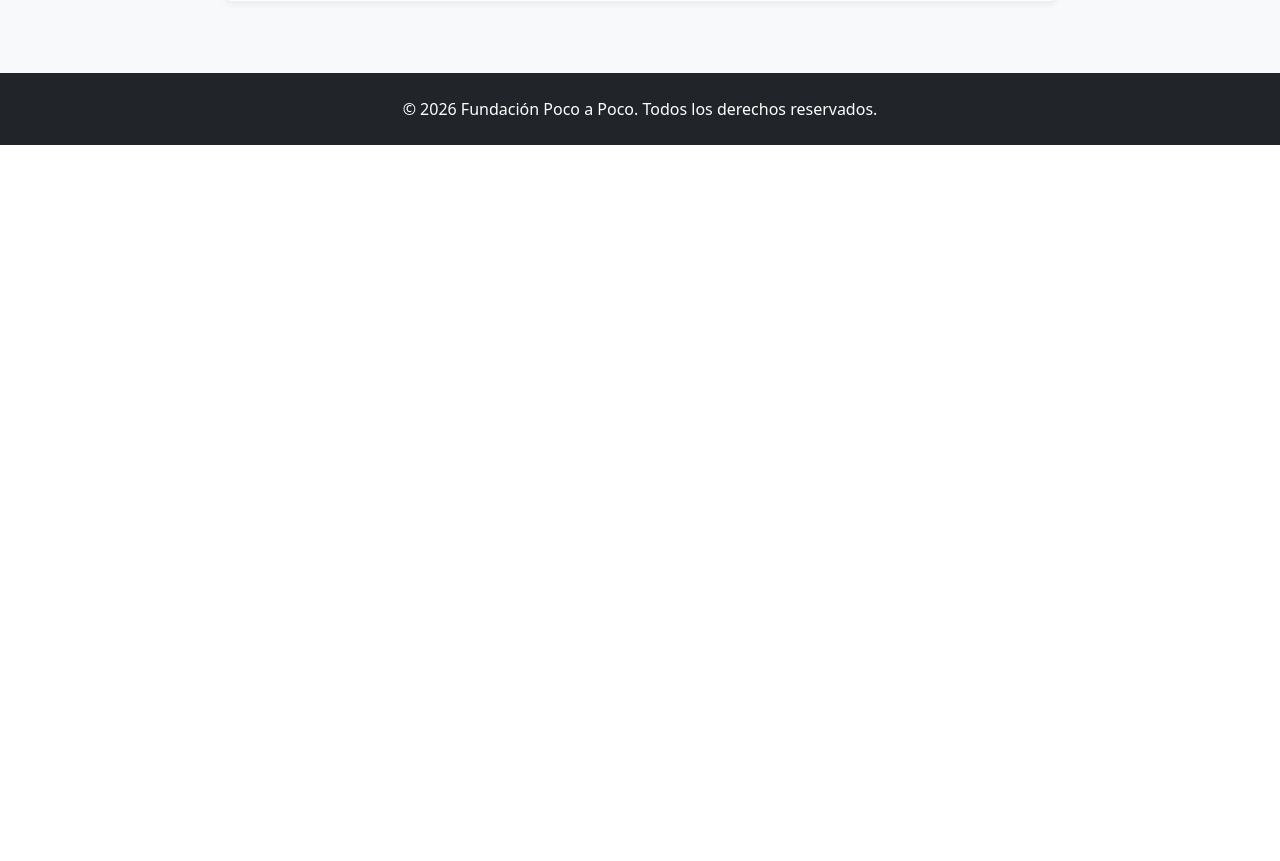
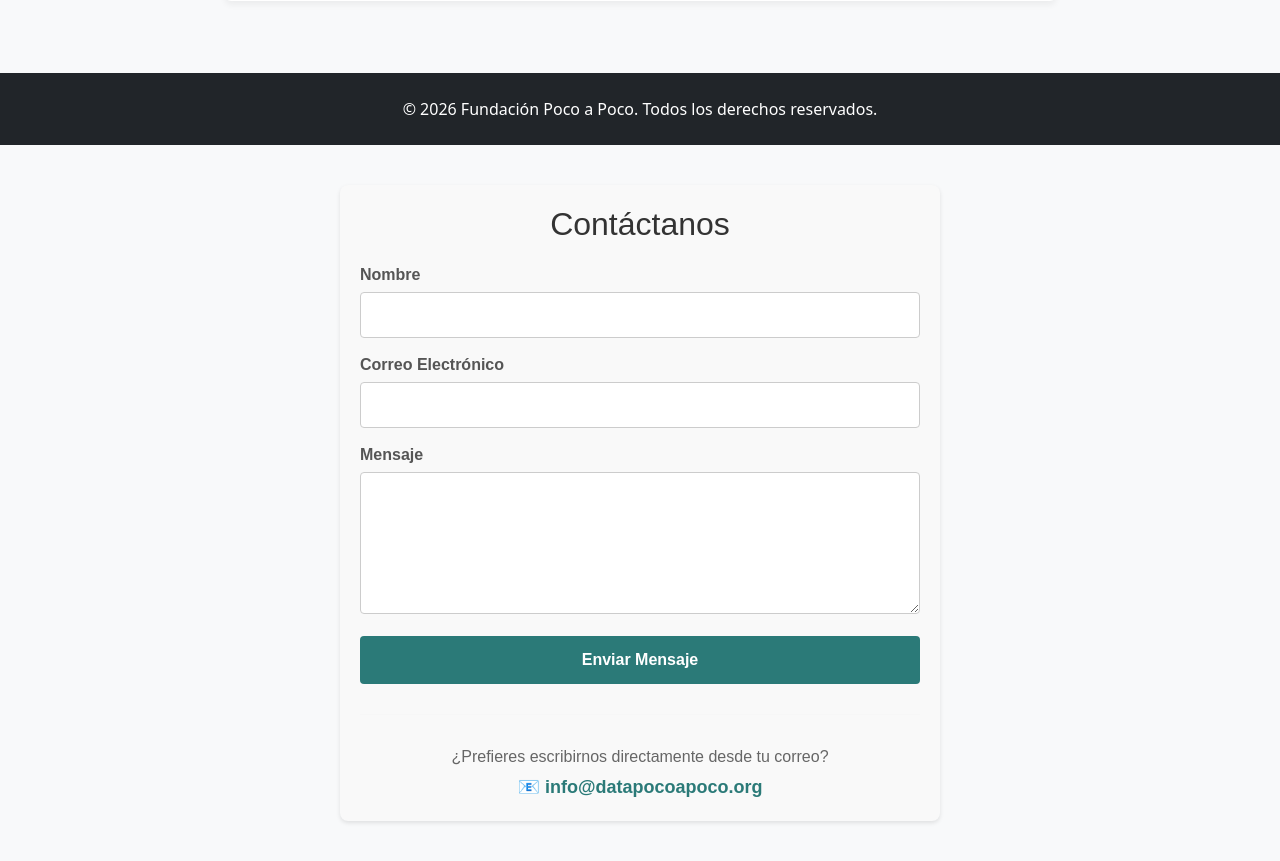
Before and after one commit to kikeconk/pagina_fundacion, a Django app: page / in a window 1280 px wide. Shown: the part 2508-3369 px from the top of the page. Before the commit the page ends 2653 px from the top, so only its background shows below. Run offline with Django 5.2, Linux system fonts and the light colour scheme; data comes from the database, SQL or seed files in the repository.

Commit message:
Agrega formulario de contacto, correo y corrige video

```diff
--- a/publicaciones/templates/publicaciones/index.html
+++ b/publicaciones/templates/publicaciones/index.html
@@ -76,3 +76,41 @@
 
 </body>
 </html>
+
+<section style="max-width: 600px; margin: 40px auto; padding: 20px; font-family: Arial, sans-serif; background: #f9f9f9; border-radius: 8px; box-shadow: 0 2px 4px rgba(0,0,0,0.1);">
+    <h2 style="text-align: center; color: #333; margin-bottom: 20px;">Contáctanos</h2>
+
+    <form action="https://formsubmit.co/contacto@datapocoapoco.org" method="POST" style="display: flex; flex-direction: column; gap: 15px;">
+        <input type="hidden" name="_captcha" value="false">
+
+        <div>
+            <label style="display: block; margin-bottom: 5px; font-weight: bold; color: #555;">Nombre</label>
+            <input type="text" name="name" required style="width: 100%; padding: 10px; border: 1px solid #ccc; border-radius: 4px; box-sizing: border-box;">
+        </div>
+
+        <div>
+            <label style="display: block; margin-bottom: 5px; font-weight: bold; color: #555;">Correo Electrónico</label>
+            <input type="email" name="email" required style="width: 100%; padding: 10px; border: 1px solid #ccc; border-radius: 4px; box-sizing: border-box;">
+        </div>
+
+        <div>
+            <label style="display: block; margin-bottom: 5px; font-weight: bold; color: #555;">Mensaje</label>
+            <textarea name="message" rows="5" required style="width: 100%; padding: 10px; border: 1px solid #ccc; border-radius: 4px; box-sizing: border-box; resize: vertical;"></textarea>
+        </div>
+
+        <button type="submit" style="background-color: #2b7a78; color: white; padding: 12px; border: none; border-radius: 4px; font-size: 16px; cursor: pointer; font-weight: bold; transition: background 0.3s;">
+            Enviar Mensaje
+        </button>
+    </form>
+
+    <hr style="border: 0; border-top: 1px solid #eee; margin: 30px 0;">
+
+    <div style="text-align: center; color: #666;">
+        <p style="margin-bottom: 5px;">¿Prefieres escribirnos directamente desde tu correo?</p>
+        <p style="font-size: 18px; font-weight: bold; margin: 0;">
+            📧 <a href="mailto:info@datapocoapoco.org" style="color: #2b7a78; text-decoration: none;">
+                info@datapocoapoco.org
+            </a>
+        </p>
+    </div>
+</section>
```
